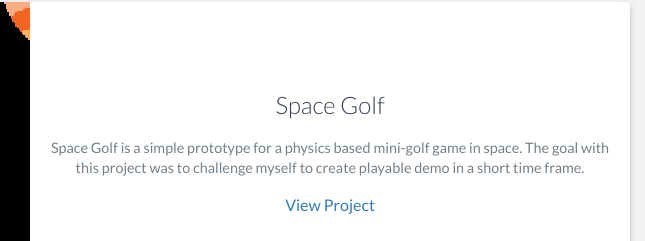
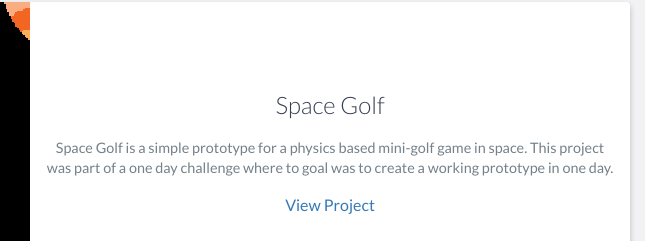
Before and after one commit to CommanderDorf/CommanderDorf.github.io, a website: page index.html in a window 1280 px wide. Shown: the part 2603-2844 px from the top of the page, 460-1105 px from the left. Drawn offline with nearby package versions, Linux system fonts and the light colour scheme.

Commit message:
Update project description

```diff
--- a/index.html
+++ b/index.html
@@ -157,8 +157,8 @@
                     <div class="project-info">
                         <h3>Space Golf</h3>
                         <p>
-                            Space Golf is a simple prototype for a physics based mini-golf game in space. The goal with this project was to challenge
-							myself to create playable demo in a short time frame.
+                            Space Golf is a simple prototype for a physics based mini-golf game in space. This project was part of a one day challenge
+							where to goal was to create a working prototype in one day.
                         </p>
                         <a href="https://github.com/CommanderDorf/SpaceGolf">View Project</a>
                     </div>
```
